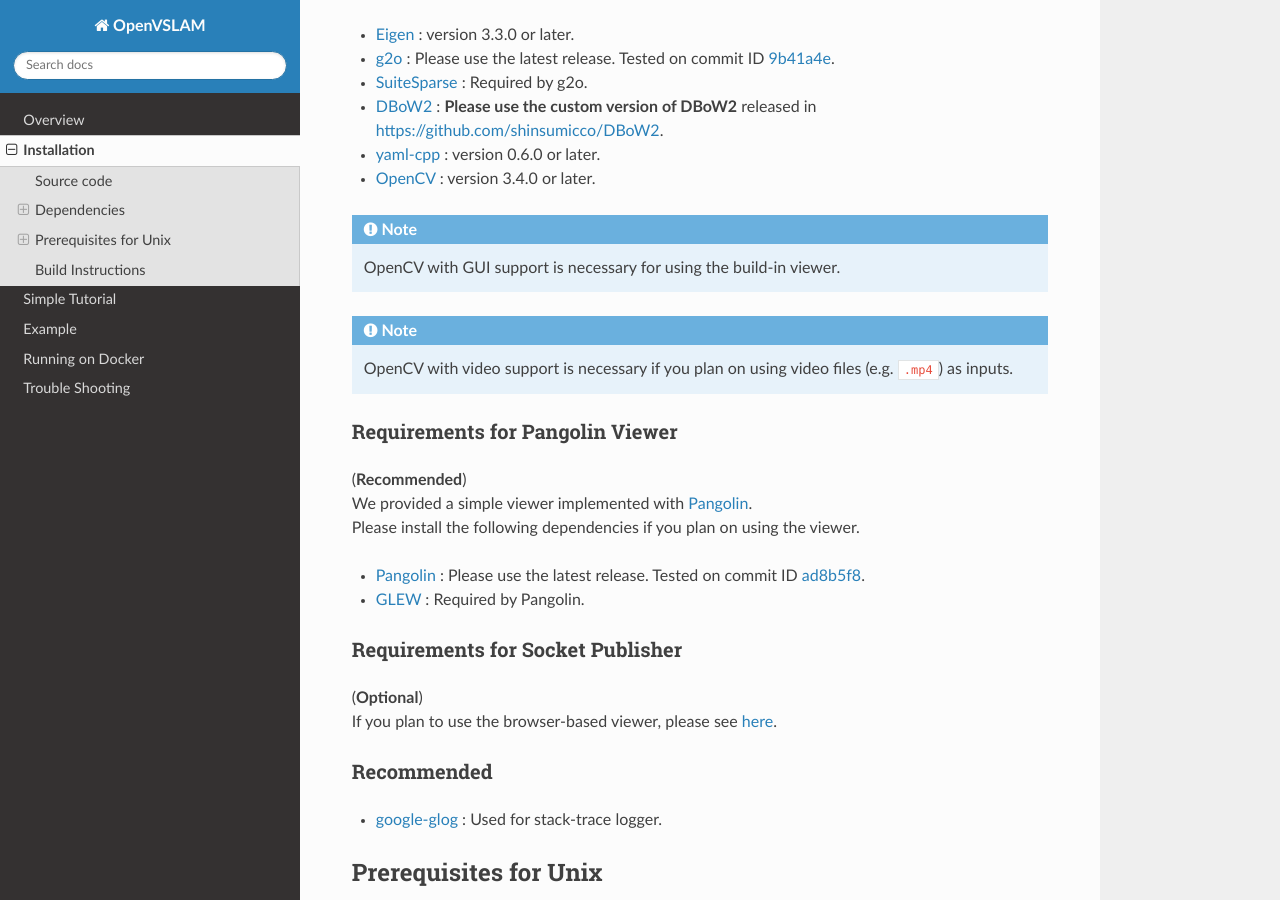
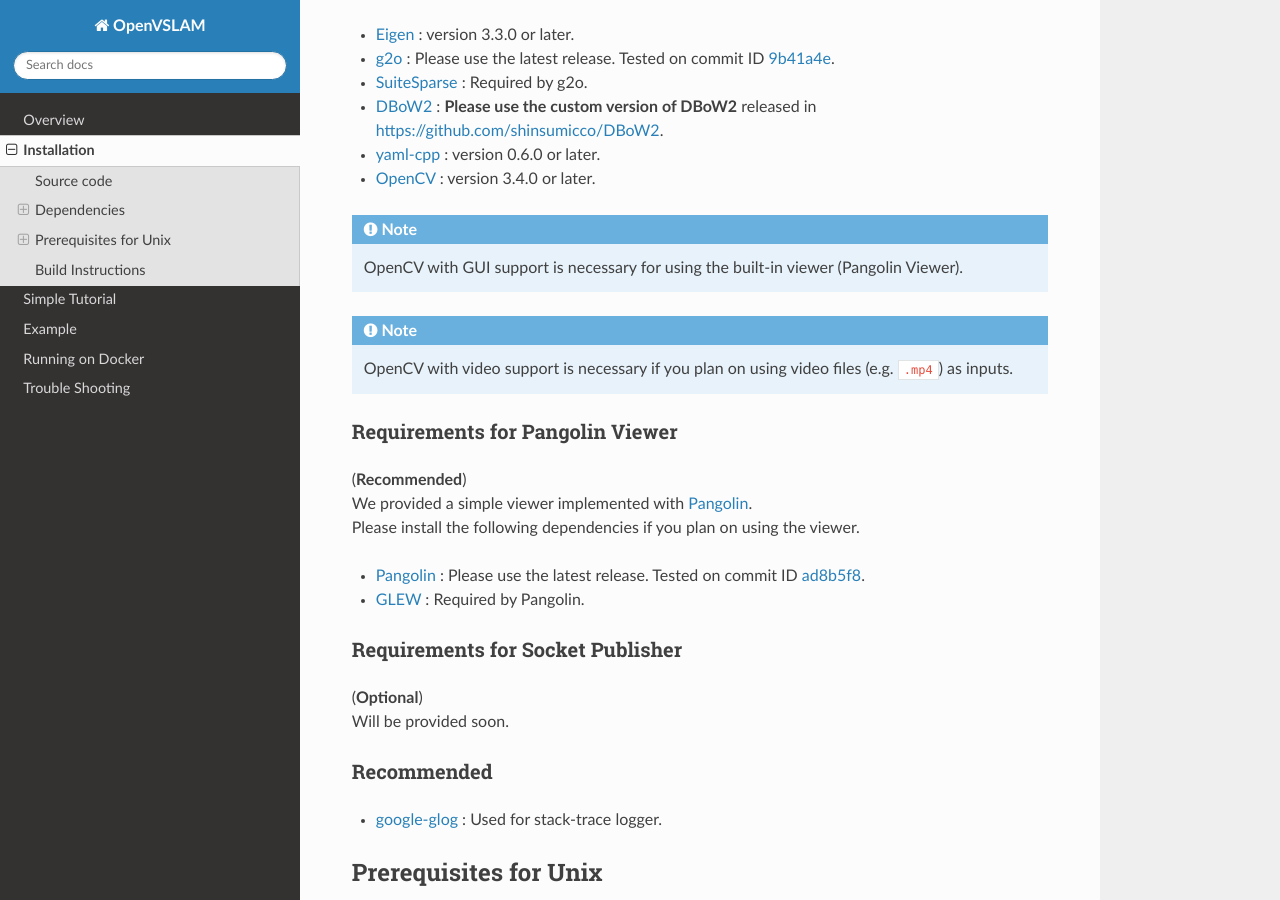
Before and after one commit to xdspacelab/openvslam, a Sphinx documentation site: the page built from docs/installation.rst, in a window 1280 px wide and 900 px high, scrolled down 659 px. Built offline with Sphinx 7.4.7 and the Read the Docs theme 2.0.0, drawn with Linux system fonts in a browser that asks for light colours.

Commit message:
Fix the documentation

```diff
--- a/docs/installation.rst
+++ b/docs/installation.rst
@@ -49,7 +49,7 @@
 
 .. NOTE ::
 
-    OpenCV with GUI support is necessary for using the build-in viewer.
+    OpenCV with GUI support is necessary for using the built-in viewer (Pangolin Viewer).
 
 .. NOTE ::
 
@@ -70,7 +70,7 @@
 ^^^^^^^^^^^^^^^^^^^^^^^^^^^^^^^^^
 
 | (**Optional**)
-| If you plan to use the browser-based viewer, please see `here <https://github.com/xdspacelab/openvslam-viewer>`__.
+| Will be provided soon.
 
 Recommended
 ^^^^^^^^^^^
```
